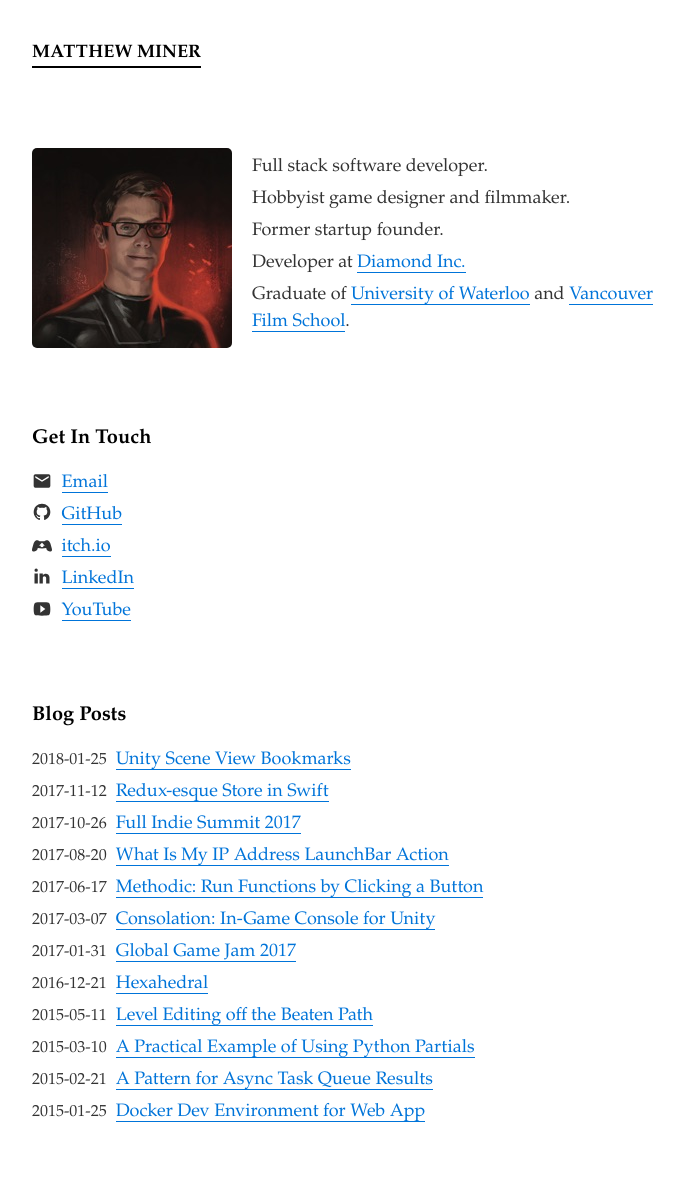
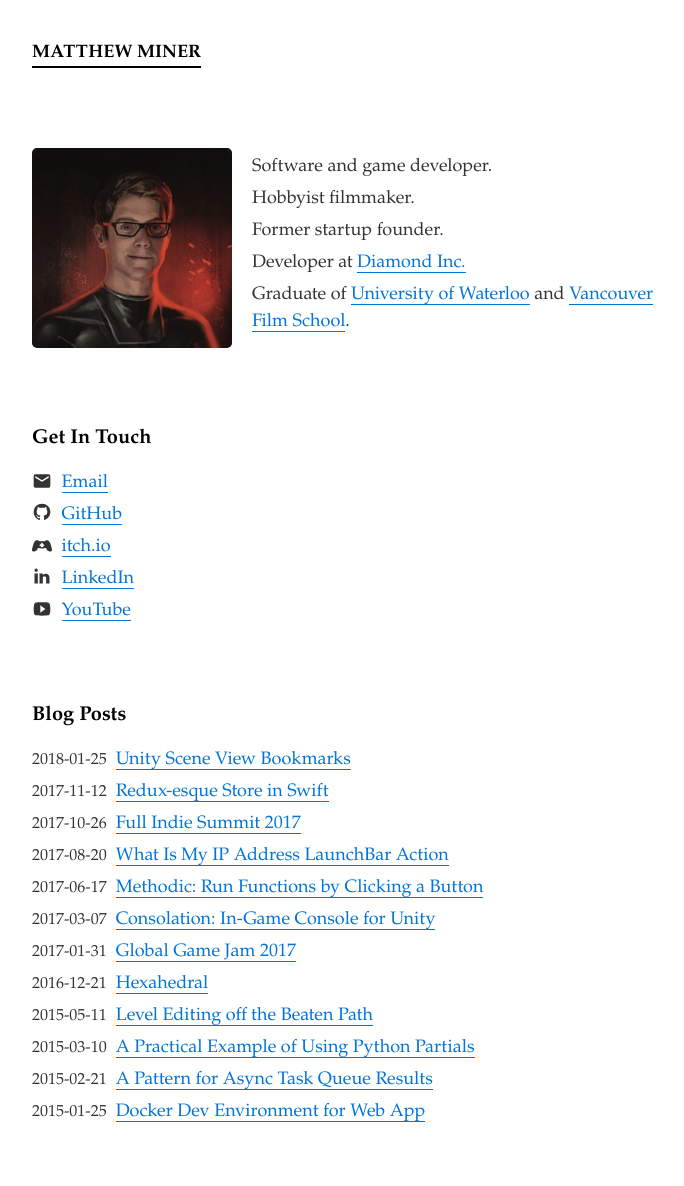
Before and after one commit to mminer/mminer.github.com, a Jekyll site: the page built from index.html, in a window 1280 px wide. Shown: the whole page, without its empty margins (278-962 px from the left). Built offline with Jekyll 4.4.1, drawn with Linux system fonts in a browser that asks for light colours.

Commit message:
Tweak bio

```diff
--- a/index.html
+++ b/index.html
@@ -6,8 +6,8 @@ layout: base
   <img alt="Avatar" srcset="/images/avatar.jpg 1x, /images/avatar@2x.jpg 2x" src="/images/avatar.jpg">
 
   <ul>
-    <li>Full stack software developer.</li>
-    <li>Hobbyist game designer and filmmaker.</li>
+    <li>Software and game developer.</li>
+    <li>Hobbyist filmmaker.</li>
     <li>Former startup founder.</li>
     <li>Developer at <a href="https://www.diamond.io">Diamond Inc.</a></li>
     <li>Graduate of <a href="https://uwaterloo.ca">University of Waterloo</a> and <a href="https://vfs.edu">Vancouver Film School</a>.</li>
```
